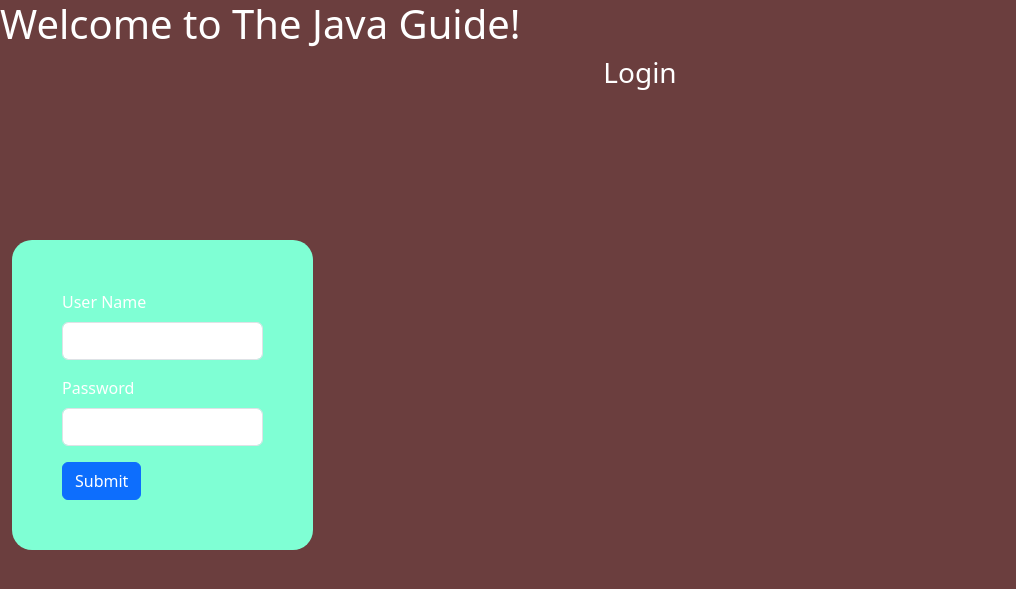
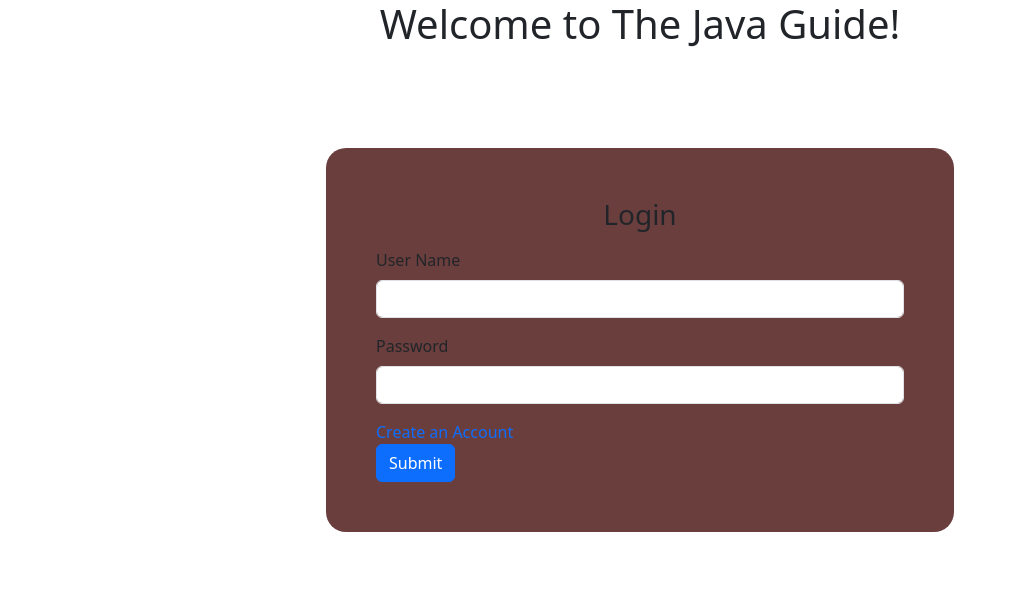
Before and after one commit to whitchakara/thejavaguide, a Django app: page / in a window 1280 px wide. Shown: the top 589 px of the page, without its empty margins (0-1016 px from the left). Run offline with Django 3.2, Linux system fonts and the light colour scheme; some libraries are stand-ins or nearby versions.

Commit message:
used bootstrap to center forms for login and reg

```diff
--- a/java_app/static/css/style.css
+++ b/java_app/static/css/style.css
@@ -4,19 +4,26 @@
     box-sizing: border-box;
 }
 body {
-    background-color: #6b3e3e;
-    color:white;
+    /* background-color: #6b3e3e; */
+    /* color:white; */
     font-family: "Modak", system-ui;
     font-weight: 400;
     font-style: normal;
     height: 100%;
     margin: 0;
+
+
 }
 
 form {
-    width: 24%;
+    width: 50%;
     padding: 50px;
     border-radius: 20px;
-    margin-top: 150px;
-    background-color: aquamarine;
+    margin-top: 100px;
+    background-color: #6b3e3e;
 }
+a {
+
+    text-decoration: none;
+
+}
--- a/java_app/templates/log-reg.html
+++ b/java_app/templates/log-reg.html
@@ -15,11 +15,12 @@
     <title>Login Register</title>
 </head>
 <body>
-    <h1 class="">Welcome to The Java Guide!</h1>
+    <h1 class="text-center">Welcome to The Java Guide!</h1>
     <div class="container-fluid">
-            <h4 class="h3 mb-3 fw-normal text-center">Login</h4>
-            <form action="/login" method="post">
+            <!-- <h4 class="h3 mb-3 fw-normal text-center">Login</h4> -->
+            <form action="/login" class="mx-auto" method="post">
                 {%csrf_token%}
+                <h4 class="h3 mb-3 fw-normal text-center">Login</h4>
                 <div class="mb-3">
                     <label for= "user_name" class="form-label" >User Name</label>
                     <input type="text" name="user_name" class="form-control"/>
@@ -27,6 +28,9 @@
                 <div class="mb-3">
                     <label for= "password" class="form-label">Password</label>
                     <input type="password" name="password" class="form-control"/>
+                </div>
+                <div>
+                    <a href="/registrationpage"> Create an Account</a>
                 </div>
                 <button class=" btn btn-primary" >Submit</button>
 
```
